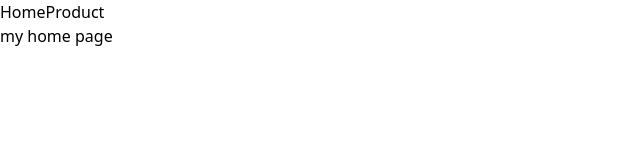
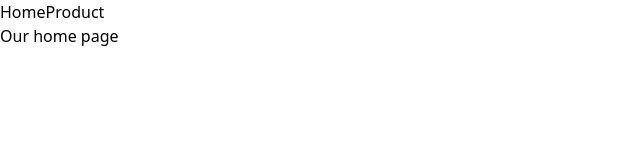
Before and after one commit to ShankarBirTamang/project_luna, a React (Vite) app: page / in a window 1280 px wide. Shown: the top 160 px of the page, without its empty margins (0-640 px from the left). Built offline with nearby package versions, Linux system fonts and the light colour scheme.

Commit message:
`Update README.md and Home.tsx with new content`

```diff
--- a/src/pages/Home/Home.tsx
+++ b/src/pages/Home/Home.tsx
@@ -1,7 +1,7 @@
 import React from "react";
 
 const Home = () => {
-  return <div>my home page</div>;
+  return <div>Our home page</div>;
 };
 
 export default Home;
```
Also changed, not shown: 1 other file (tests, documents, lock files or other folders).
